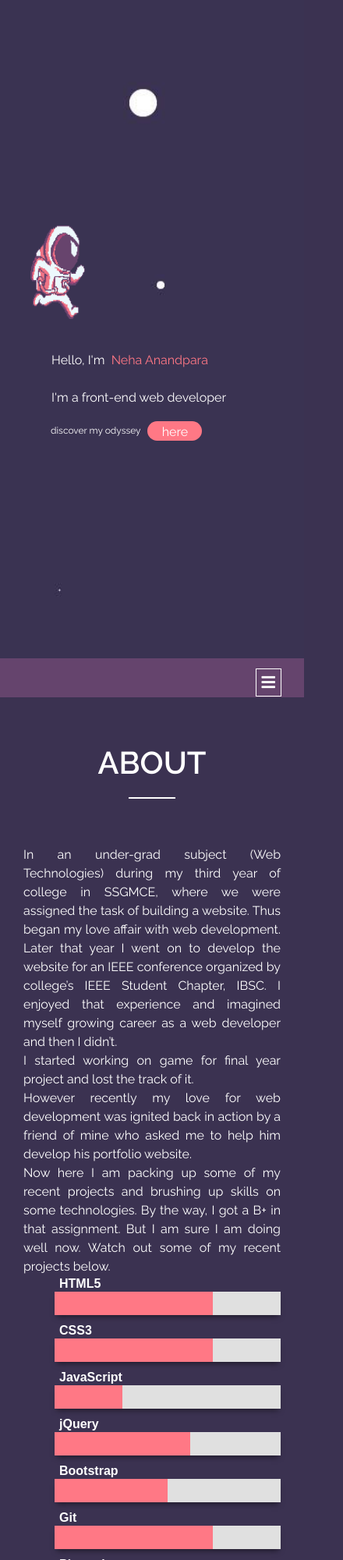
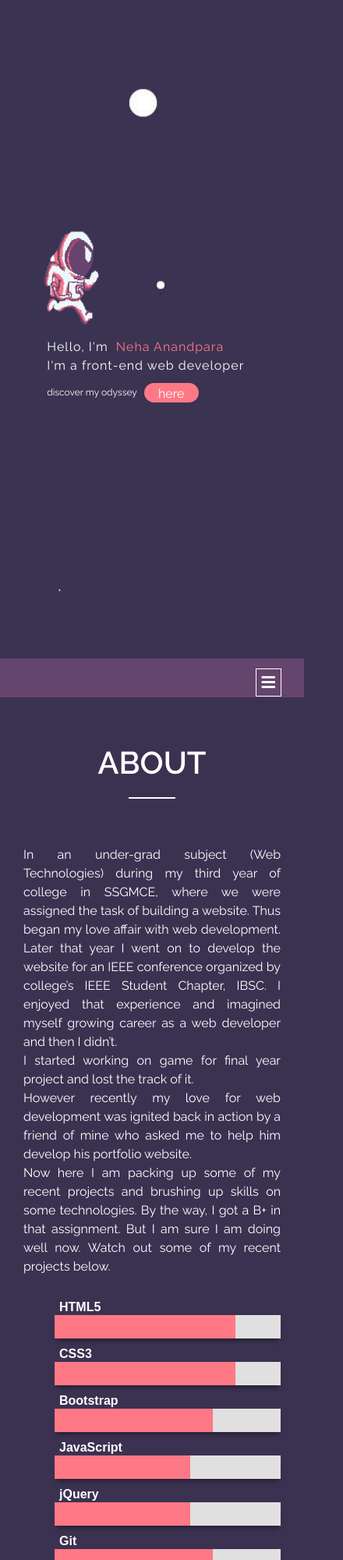
Before and after one commit to n-anandpara/Portfolio, a plain HTML site: page index.html in a window 390 px wide. Shown: the top 2000 px of the page at 78% size, 440 px wide, since content can reach past the window. Drawn offline with nearby package versions, Linux system fonts and the light colour scheme; files whose address does not match are found by name.

Commit message:
Changes in front page

```diff
--- a/css/myStyle.css
+++ b/css/myStyle.css
@@ -72,8 +72,8 @@ hr {
 }
 
 #Home .home-img {
-  padding-left: 26%;
-  margin-top: 60px;
+  padding-left: calc(40% - 90px);
+  margin-top: calc(5% - 20px);
 }
 
 #Home .home-img img {
@@ -84,16 +84,20 @@ hr {
  #Home #home-title{
   font-weight: 0;
   right: 0;
-  left: 90px;
+  left: calc(15% - 10px);
   bottom: 0;
   color: #fff;
   text-align: left;
 }
 
+#Home #home-title .title-wrap {
+  padding-top: calc(8% - 10px);
+}
+
 #Home #home-title .text{
-  padding: 70px 60px 0 0;
+  padding-right: calc(4% - 80px);
   font-size: 24px;
-  margin: 1px;
+  width: 100%;
 }
 
 #Home #home-title .text span {
@@ -118,34 +122,22 @@ hr {
 
  /* Extra small devices (phones, 600px and down) */
 @media only screen and (max-width: 600px) {
-    #Home .home-img {
-      padding-left: 10%;
-      margin-top: 40px;
-    }
-
     #Home .home-img img {
       height: 120px;
       width: 70px;
     }
 
-     #Home #home-title{
-      font-weight: 0;
-      right: 0;
-      left: 50px;
-      bottom: 0;
-      color: #fff;
-      text-align: left;
+    #Home #home-title .text{
+      font-size: 16px;
+      letter-spacing: 1px;
     }
 
-    #Home #home-title .text{
-      padding: 40px 20px 0 0;
-      font-size: 16px;
-      margin: 1px;
+    #Home #home-title p {
+      margin-top: 10px;
+      font-size: 12px;
     }
-    #Home #home-title p {
-      margin-top: 18px;
-      font-size: 12px;
-}
+
+
 }
 
 /* Small devices (portrait tablets and large phones, 600px and up) */
@@ -158,7 +150,13 @@ hr {
 @media only screen and (min-width: 992px) {...}
 
 /* Extra large devices (large laptops and desktops, 1200px and up) */
-@media only screen and (min-width: 1200px) {...}
+@media only screen and (min-width: 1200px) {
+
+  br{
+    line-height: 0px;
+  }
+
+}
 
 
 /*......................................
@@ -213,21 +211,28 @@ hr {
 ...............................................*/
 
 #About{
-	padding: 60px 0;
+	padding: 60px 0 0 0;
 }
 
 #About .About-heading{
-	text-transform: uppercase;
 	margin-bottom: 0px;
 }
 
 #About .About-heading h1 {
+  text-transform: uppercase;
 	font-weight: bold;
 }
 
 
+#About .About-col-heading {
+  font-size: 2rem;
+  color: #fff;
+  margin: 80px 0 0 0;
+}
+
+
 #About .About-col {
-	margin: 80px 0;
+  margin: 30px 0;
 }
 
 .hexagon-wrapper {
@@ -291,11 +296,14 @@ section:nth-of-type(2) .hexagon i {
 	margin-top: 10px;
 	bottom: -10px;
 	font-size: 1.5rem;
-  text-transform:
 }
 
 #About .about-pic-and-skills {
-	margin: 60px 0 0 0;
+	margin: 30px 0 0 0;
+}
+
+#About .about-pic-and-skills .col-md-6 {
+  margin: 30px 0 0 0;
 }
 
 #About .discription h2 {
@@ -425,7 +433,7 @@ section:nth-of-type(2) .hexagon i {
 ............................................*/
 
 #Contact {
-	margin: 60px 0px;
+	margin: 60px 0 0 0;
 }
 
 #Contact .Contact-heading {
--- a/index.html
+++ b/index.html
@@ -33,7 +33,10 @@
         <div class="row">
           <div class=" col-sm-6 home-img fadeInLeft wow align-self-center"><img src="img/ast.png"></div>
           <div class=" col-sm-6 fadeInRight wow" id="home-title">
-            <div class="text row">  Hello, I'm &nbsp;<span>Neha Anandpara</span> <br> I'm a front-end web developer</div>
+            <div class="title-wrap">
+              <div class="text">  Hello, I'm &nbsp;<span>Neha Anandpara</span></div>
+              <div class="text"> I'm a front-end web developer</div>
+            </div>
             <p>discover my odyssey &nbsp; <a type="button" class="btn" href="#About"> here </a> </p>
           </div>
         </div>
@@ -91,11 +94,11 @@
         <!--............Skills Progrss Bar........................-->
         <div class="col-md-6 about-skills fadeInRight wow" data-wow-delay="0.2s" >
             <ul class='skills'>
-              <li class='progressbar title'   data-width='70'>HTML5</li>
-              <li class='progressbar title'   data-width='70'>CSS3</li>
-              <li class='progressbar title'   data-width='30'>JavaScript</li>
+              <li class='progressbar title'   data-width='80'>HTML5</li>
+              <li class='progressbar title'   data-width='80'>CSS3</li>
+              <li class='progressbar title'   data-width='70'>Bootstrap</li>
+              <li class='progressbar title'   data-width='60'>JavaScript</li>
               <li class='progressbar title'   data-width='60'>jQuery</li>
-              <li class='progressbar title'   data-width='50'>Bootstrap</li>
               <li class='progressbar title' data-width='70'>Git</li>
               <li class='progressbar title'   data-width='30'>Photoshop</li>
             </ul>
@@ -104,6 +107,7 @@
       </div>
 
       <!--........About Column.....-->
+    <div class="About-col-heading text-center fadeIn wow">My Development Principle</div>
       <div class="row About-col">
         <div class="col-md-3 fadeInUp wow">
            <div id="hex" class="hexagon-wrapper">
@@ -123,14 +127,14 @@
           <div id="hex" class="hexagon-wrapper">
               <div id="color2" class="hexagon"><i class="far fa-lightbulb"></i></div>
             </div>
-          <h3 class="title">Intuitive</h3>
+          <h3 class="title">INTUITIVE</h3>
           <p>Strong preference for easy to use, intuitive UX/UI.</p>
         </div>
         <div class="col-md-3 fadeInUp wow" data-wow-delay="0.3s">
           <div id="hex" class="hexagon-wrapper">
               <div id="color2" class="hexagon"><i class="fas fa-rocket"></i></div>
             </div>
-          <h3 class="title">Dynamic</h3>
+          <h3 class="title">DYNAMIC</h3>
           <p>Websites don't have to be static, I love making pages come to life.</p>
         </div>
       </div>
```
